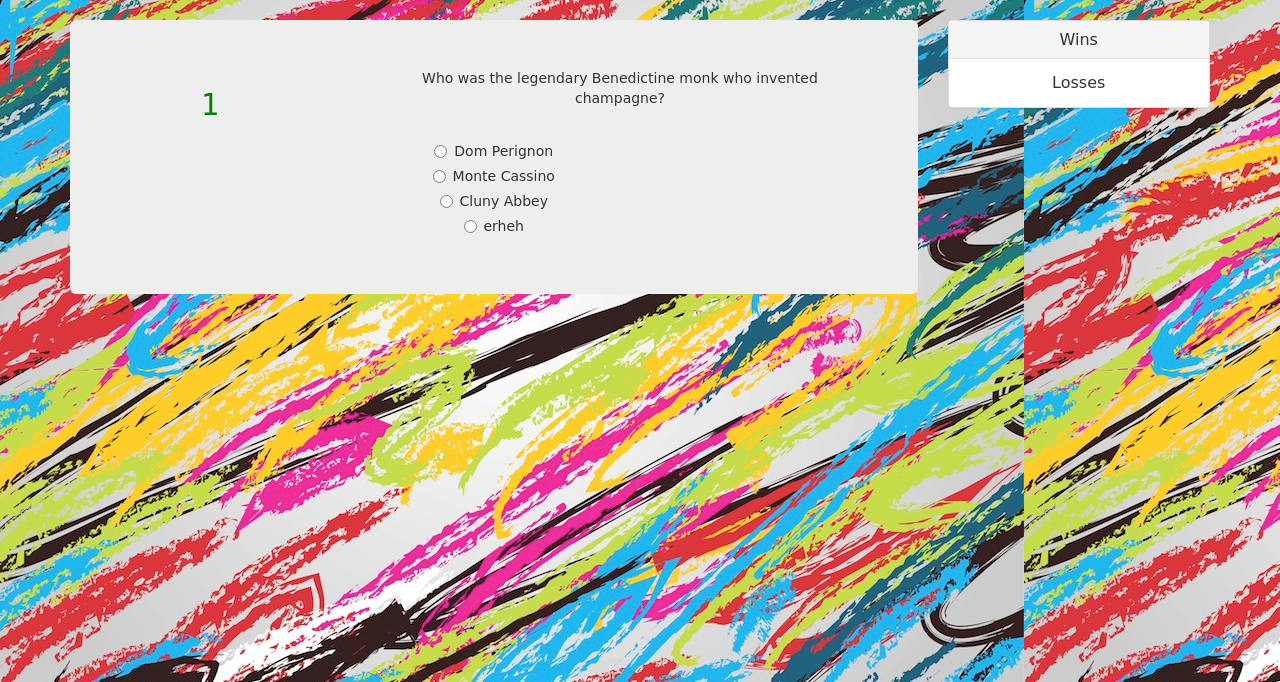
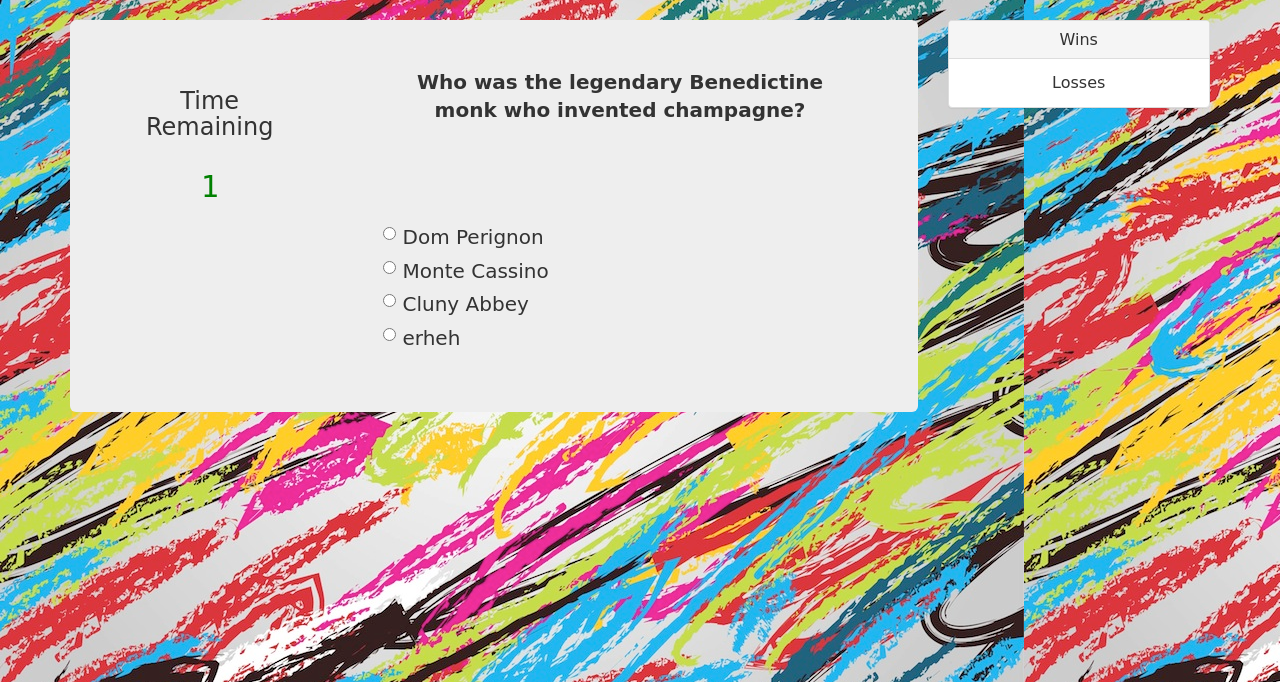
Before and after one commit to Senthilselva/week-5-game, a PHP site: page /game.html in a window 1280 px wide. Shown: the part 71-753 px from the top of the page. Run offline with PHP 8.4, Linux system fonts and the light colour scheme; some web fonts are replaced.

Commit message:
for first review

```diff
--- a/css/style.css
+++ b/css/style.css
@@ -16,6 +16,17 @@
 	text-align:center;
 }
 
+.question{
+	font-size: 20px;
+	font-weight: bolder;
+}
+
+.radio{
+	font-size: 20px;
+	font-weight:bold;
+	text-align:left;
+
+}
 /* initial page */
 .starGameJumbotron
 {
--- a/game.html
+++ b/game.html
@@ -34,14 +34,17 @@
     <div class="col-md-9"> <!--coloms to hold the heading -->
       <div class="jumbotron"> <!-- where the game happens -->
         <div class="row">
-          <div class = "col-md-3" id = "clock"> </div>
+          <div class = "col-md-3">
+              <div class = "row"> <h3> Time Remaining </h3> </div>
+              <div id = "clock" class = "row">  </div>
+          </div>
           <div class = "col-md-1"><!--empty space --> </div>
           <div class ="col-md-8 question"> </div>
         </div>
 
           <!--row 2 with id answerDiv will be displayed when the question is showing-->
           <div class="row" id="answerDiv"> <!--row 2 in jumbotron -->
-            <div class = "col-md-2"><!--empty space --> </div>
+            <div class = "col-md-4"><!--empty space --> </div>
             <div class = "col-md-8">
             <div class="radio">
               <label>
--- a/javascript/app.js
+++ b/javascript/app.js
@@ -85,6 +85,8 @@
 
 function stop(){
     feedback = "Time is Up";
+    losses++
+    $("#lossDiv").html(losses);
     showAnsPic();
 };
 
```
